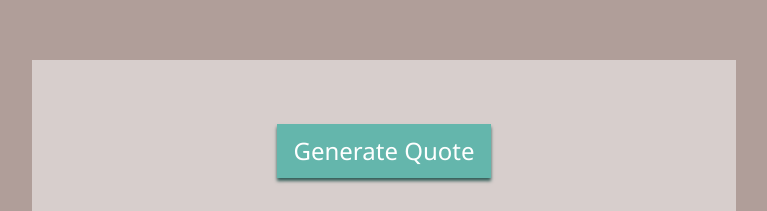
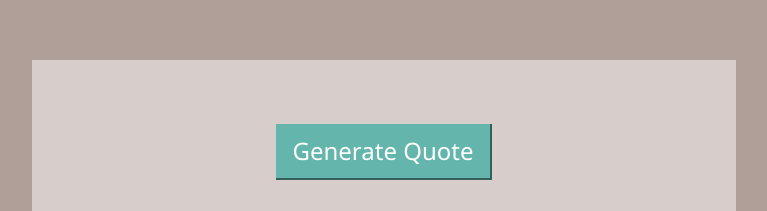
Before and after one commit to PrimeFord/QuoteGenerator, a plain HTML site: page index.html in a window 1280 px wide. Shown: the part 132-343 px from the top of the page, without its empty margins (256-1023 px from the left). Drawn offline with Linux system fonts and the light colour scheme.

Commit message:
QuoteGenerator

```diff
--- a/styles.css
+++ b/styles.css
@@ -25,8 +25,12 @@ body {
 .button {
   background-color: #64b6ac;
   padding: 0.65rem 1rem;
-  box-shadow: 0 0.2rem 0.2rem #345f5a;
-  border: none;
+  /* box-shadow: 0 0.2rem 0.2rem #345f5a; */
+  border-right: 2px solid #345f5a;
+  border-bottom: 2px solid #345f5a;
+  border-top: none;
+  border-left: none;
+  /* border: none; */
   cursor: pointer;
   margin: 1rem auto 1rem;
   color: white;
```
